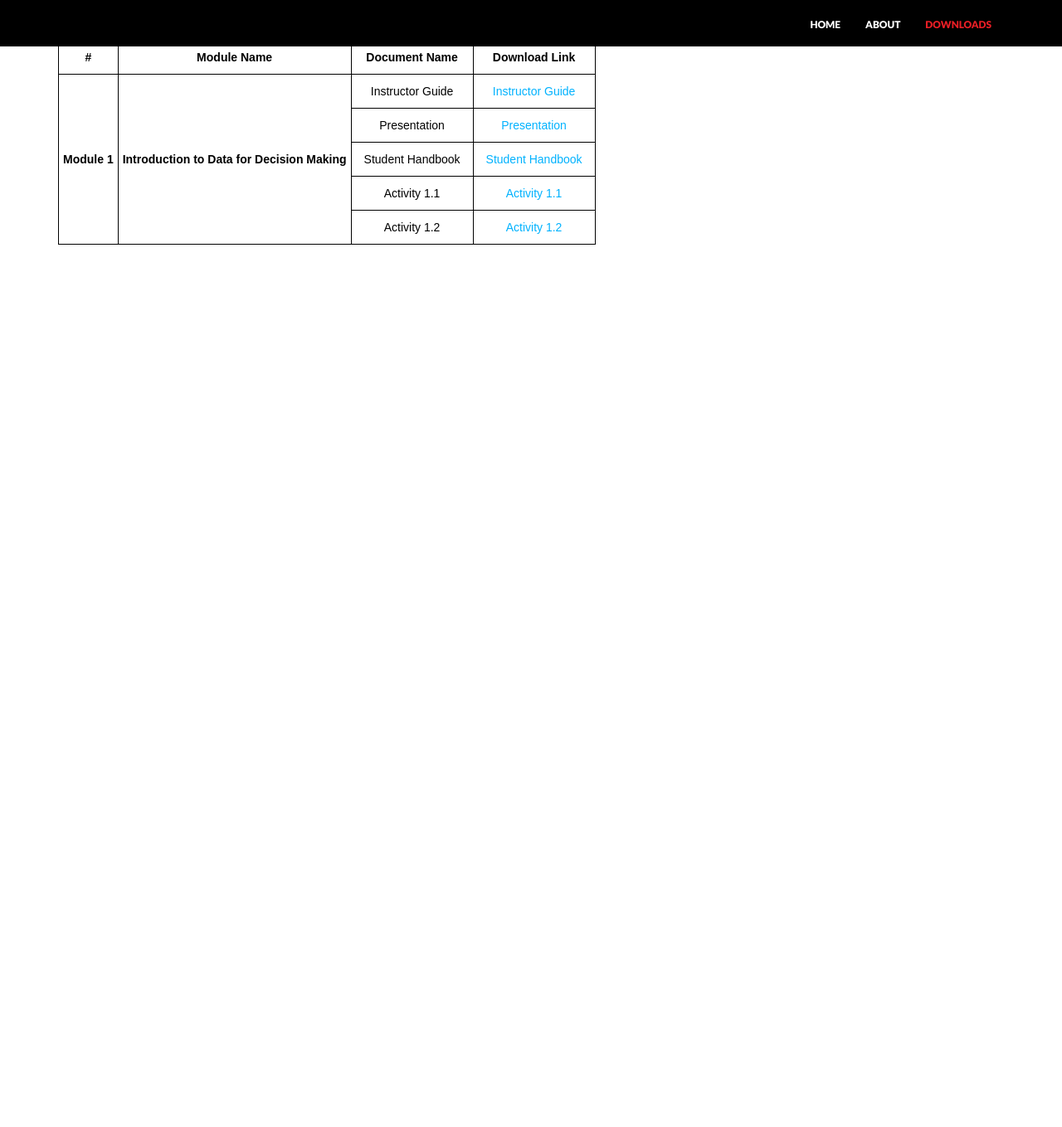
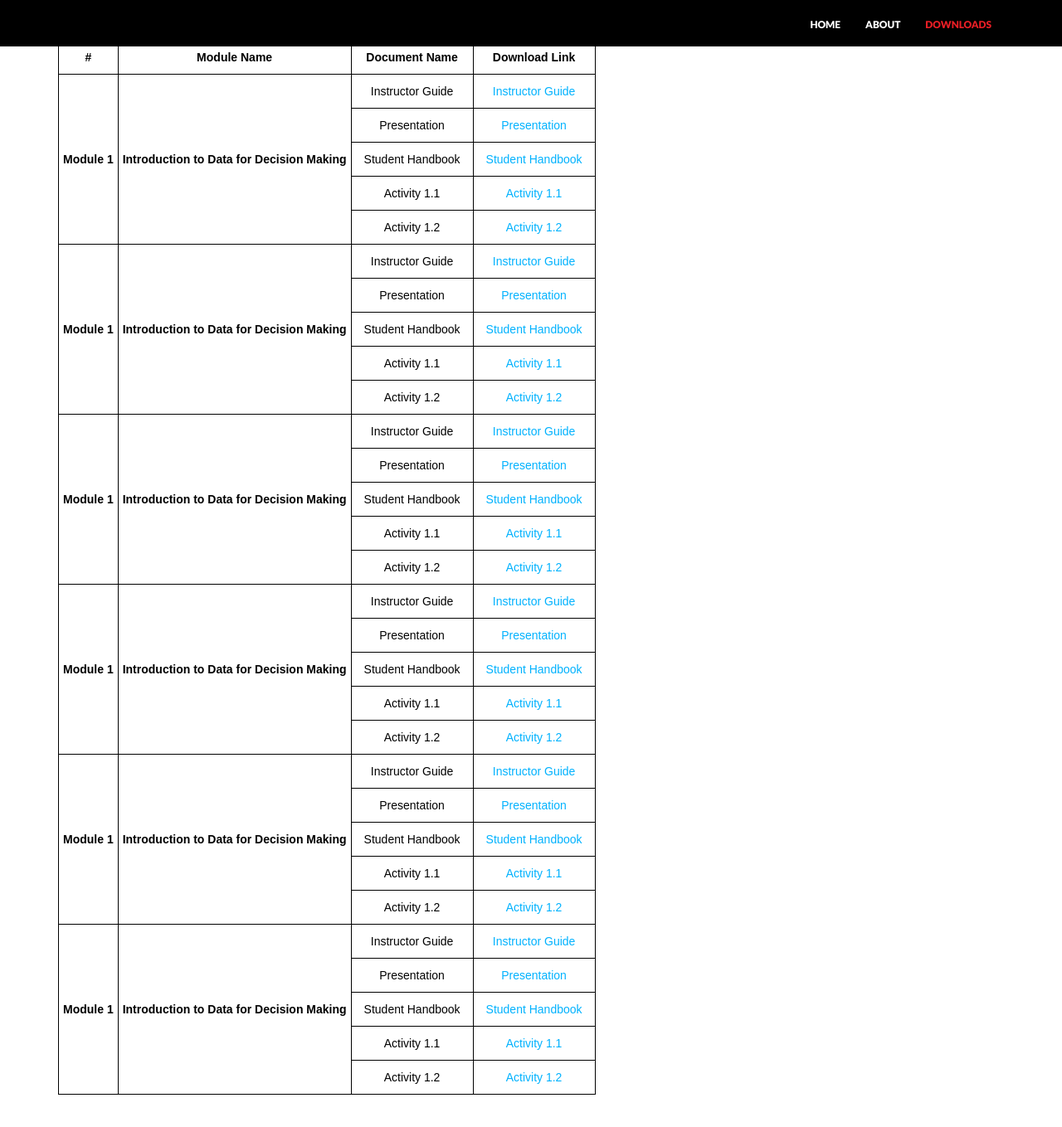
Before and after one commit to tascha/D4DM, a Jekyll site: the page built from downloads.html, in a window 1280 px wide and 1400 px high, scrolled down 238 px. Shown: the top 1359 px of the window at 83% size. Built offline with Jekyll 4.4.1, drawn with Linux system fonts in a browser that asks for light colours; nearby versions of some CDN libraries; before the commit the page ends 900 px from its top, so only the background shows below that.

Commit message:
Update downloads.html

```diff
--- a/downloads.html
+++ b/downloads.html
@@ -4,17 +4,7 @@ title: Downloads
 permalink: /downloads/
 ---
 
-<!--
-<div class="container mtb">
-    <div class="row">
-        <div class="col-lg-12">
-            <h4>Downloads</h4>
-            <p>
-        </div>
-    </div>
-</div>
 
--->
 <div class="container mtb">
     <div class="row">
         <div class="col-lg-12">
@@ -61,6 +51,121 @@ permalink: /downloads/
     <td class="tg-h31u"><a href="../documents/Activity1.2.doc">Activity 1.2</td>
   </tr>
   </tr>
+            <tr>
+    <th class="tg-uce2" rowspan="5">Module 1</th>
+    <th class="tg-uce2" rowspan="5">Introduction to Data for Decision Making</th>
+    <td class="tg-h31u">Instructor Guide</td>
+    <td class="tg-h31u"><a href="../documents/Module1_InstructorGuide.doc">Instructor Guide</a></td>
+  </tr>
+  <tr>
+  	<td class="tg-h31u">Presentation</td>
+  	<td class="tg-h31u"><a href="../documents/Module1_DataforDemocracy.pptx">Presentation</a></td>
+  </tr>
+  <tr>
+    <td class="tg-h31u">Student Handbook</td>
+    <td class="tg-h31u"><a href="../documents/StudentHandbook_Module1.doc">Student Handbook</td>
+  </tr>
+  <tr>
+    <td class="tg-h31u">Activity 1.1</td>
+    <td class="tg-h31u"><a href="../documents/Activity1.1.doc">Activity 1.1</td>
+  </tr>
+  <tr>
+    <td class="tg-h31u">Activity 1.2</td>
+    <td class="tg-h31u"><a href="../documents/Activity1.2.doc">Activity 1.2</td>
+  </tr>
+  </tr>
+        <tr>
+    <th class="tg-uce2" rowspan="5">Module 1</th>
+    <th class="tg-uce2" rowspan="5">Introduction to Data for Decision Making</th>
+    <td class="tg-h31u">Instructor Guide</td>
+    <td class="tg-h31u"><a href="../documents/Module1_InstructorGuide.doc">Instructor Guide</a></td>
+  </tr>
+  <tr>
+  	<td class="tg-h31u">Presentation</td>
+  	<td class="tg-h31u"><a href="../documents/Module1_DataforDemocracy.pptx">Presentation</a></td>
+  </tr>
+  <tr>
+    <td class="tg-h31u">Student Handbook</td>
+    <td class="tg-h31u"><a href="../documents/StudentHandbook_Module1.doc">Student Handbook</td>
+  </tr>
+  <tr>
+    <td class="tg-h31u">Activity 1.1</td>
+    <td class="tg-h31u"><a href="../documents/Activity1.1.doc">Activity 1.1</td>
+  </tr>
+  <tr>
+    <td class="tg-h31u">Activity 1.2</td>
+    <td class="tg-h31u"><a href="../documents/Activity1.2.doc">Activity 1.2</td>
+  </tr>
+  </tr>
+    <tr>
+    <th class="tg-uce2" rowspan="5">Module 1</th>
+    <th class="tg-uce2" rowspan="5">Introduction to Data for Decision Making</th>
+    <td class="tg-h31u">Instructor Guide</td>
+    <td class="tg-h31u"><a href="../documents/Module1_InstructorGuide.doc">Instructor Guide</a></td>
+  </tr>
+  <tr>
+  	<td class="tg-h31u">Presentation</td>
+  	<td class="tg-h31u"><a href="../documents/Module1_DataforDemocracy.pptx">Presentation</a></td>
+  </tr>
+  <tr>
+    <td class="tg-h31u">Student Handbook</td>
+    <td class="tg-h31u"><a href="../documents/StudentHandbook_Module1.doc">Student Handbook</td>
+  </tr>
+  <tr>
+    <td class="tg-h31u">Activity 1.1</td>
+    <td class="tg-h31u"><a href="../documents/Activity1.1.doc">Activity 1.1</td>
+  </tr>
+  <tr>
+    <td class="tg-h31u">Activity 1.2</td>
+    <td class="tg-h31u"><a href="../documents/Activity1.2.doc">Activity 1.2</td>
+  </tr>
+  </tr>
+<tr>
+    <th class="tg-uce2" rowspan="5">Module 1</th>
+    <th class="tg-uce2" rowspan="5">Introduction to Data for Decision Making</th>
+    <td class="tg-h31u">Instructor Guide</td>
+    <td class="tg-h31u"><a href="../documents/Module1_InstructorGuide.doc">Instructor Guide</a></td>
+  </tr>
+  <tr>
+  	<td class="tg-h31u">Presentation</td>
+  	<td class="tg-h31u"><a href="../documents/Module1_DataforDemocracy.pptx">Presentation</a></td>
+  </tr>
+  <tr>
+    <td class="tg-h31u">Student Handbook</td>
+    <td class="tg-h31u"><a href="../documents/StudentHandbook_Module1.doc">Student Handbook</td>
+  </tr>
+  <tr>
+    <td class="tg-h31u">Activity 1.1</td>
+    <td class="tg-h31u"><a href="../documents/Activity1.1.doc">Activity 1.1</td>
+  </tr>
+  <tr>
+    <td class="tg-h31u">Activity 1.2</td>
+    <td class="tg-h31u"><a href="../documents/Activity1.2.doc">Activity 1.2</td>
+  </tr>
+  </tr>
+<tr>
+    <th class="tg-uce2" rowspan="5">Module 1</th>
+    <th class="tg-uce2" rowspan="5">Introduction to Data for Decision Making</th>
+    <td class="tg-h31u">Instructor Guide</td>
+    <td class="tg-h31u"><a href="../documents/Module1_InstructorGuide.doc">Instructor Guide</a></td>
+  </tr>
+  <tr>
+  	<td class="tg-h31u">Presentation</td>
+  	<td class="tg-h31u"><a href="../documents/Module1_DataforDemocracy.pptx">Presentation</a></td>
+  </tr>
+  <tr>
+    <td class="tg-h31u">Student Handbook</td>
+    <td class="tg-h31u"><a href="../documents/StudentHandbook_Module1.doc">Student Handbook</td>
+  </tr>
+  <tr>
+    <td class="tg-h31u">Activity 1.1</td>
+    <td class="tg-h31u"><a href="../documents/Activity1.1.doc">Activity 1.1</td>
+  </tr>
+  <tr>
+    <td class="tg-h31u">Activity 1.2</td>
+    <td class="tg-h31u"><a href="../documents/Activity1.2.doc">Activity 1.2</td>
+  </tr>
+  </tr>
 </table>
 
            <!-- <p><br/><a href="mailto:taschaw@uw.edu" class="btn btn-theme">Contact Us</a></p>-->
```
